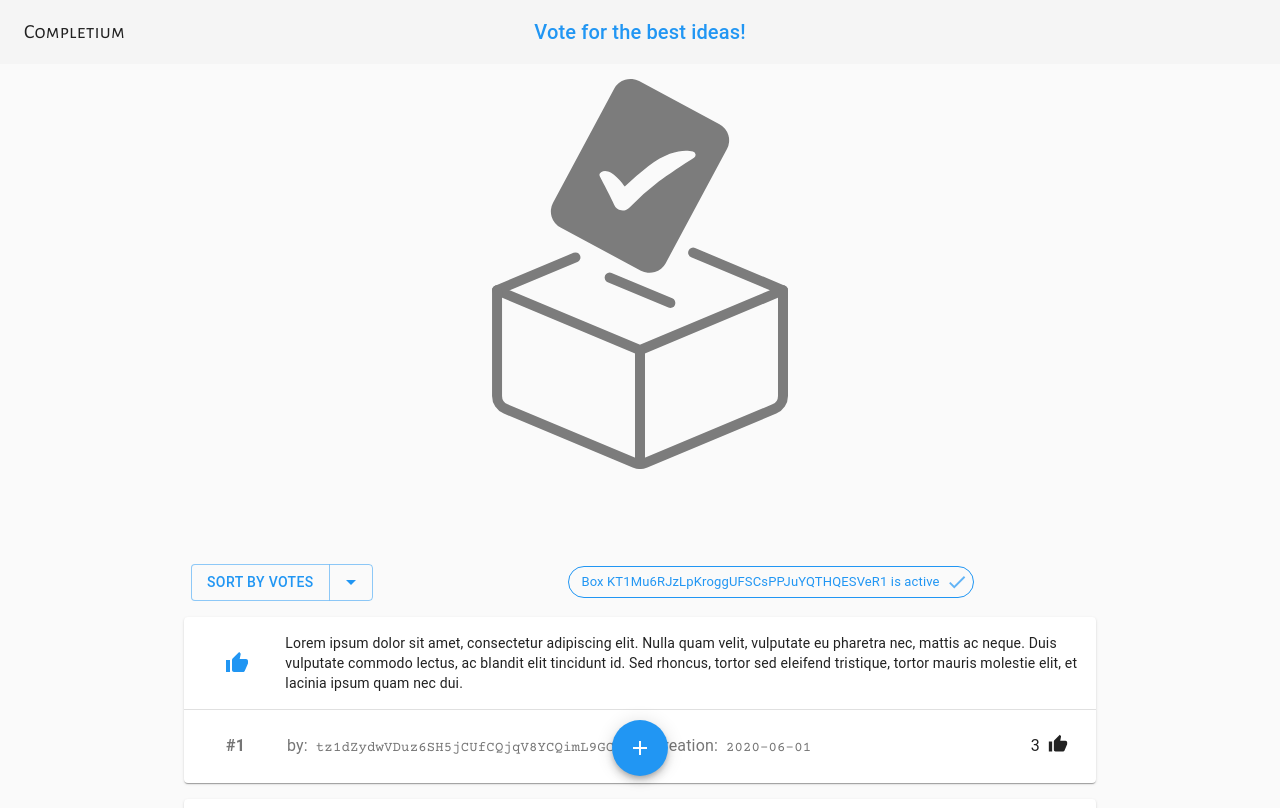
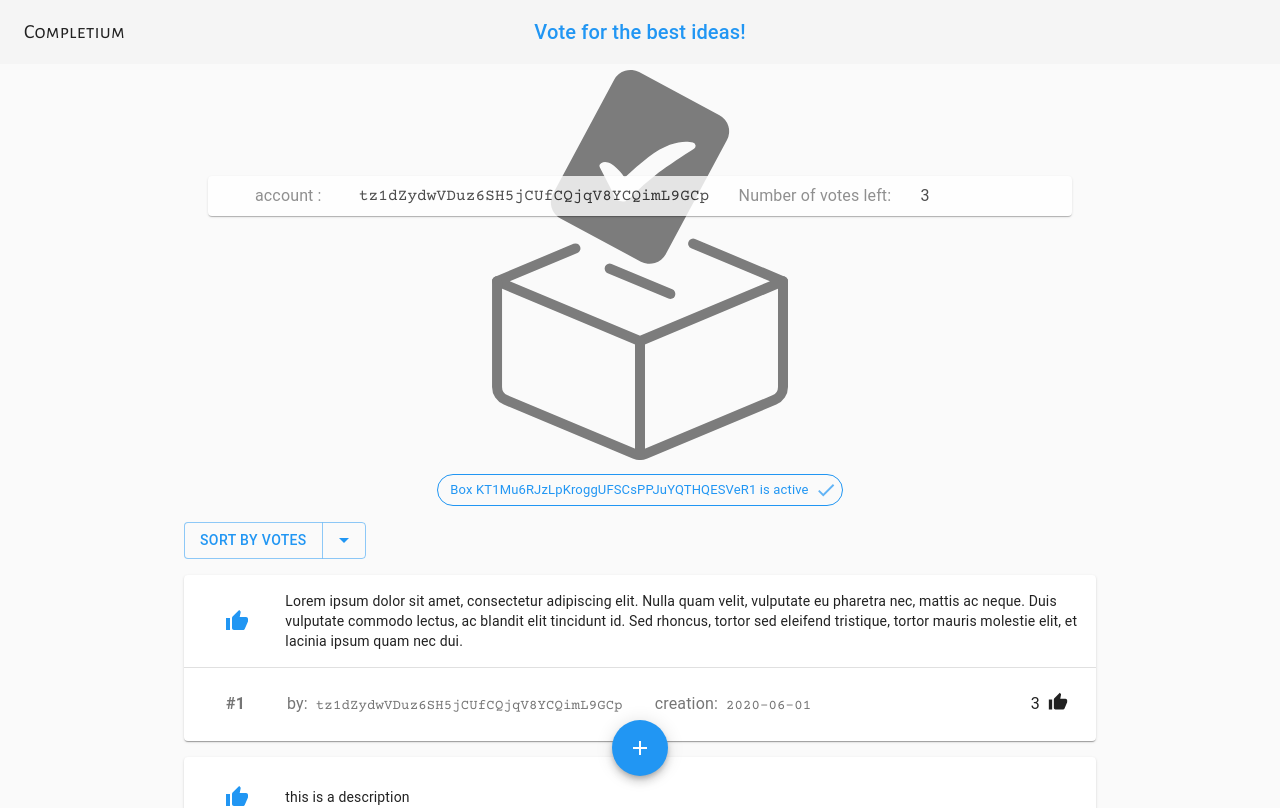
Before and after one commit to completium/completium-dapp-ideabox, a React (Create React App) app: page / in a window 1280 px wide. Shown: the top 808 px of the page. Built offline with nearby package versions, Linux system fonts and the light colour scheme.

Commit message:
adds account info

```diff
--- a/src/App.js
+++ b/src/App.js
@@ -15,6 +15,7 @@ import IdeaForm from './components/IdeaForm';
 import SortIdea from './components/SortIdea';
 import Chip from '@material-ui/core/Chip';
 import DoneIcon from '@material-ui/icons/Check';
+import Account from './components/Account';
 
 function SortIdeas(ideas, by) {
   var newideas = ideas.sort((i1, i2) => {
@@ -78,24 +79,13 @@ function App() {
           backgroundImage : "url(" + process.env.PUBLIC_URL + '/idea-box.svg' + ")",
           backgroundRepeat  : 'no-repeat',
           backgroundPosition: 'right 50% top 10%',
-          height: 500}}>
-        {/* <ConnectWallet
-          nbMiles={nbMiles}
-          nextExpiration={nextExpiration}
-          handleConnect={handleConnect}
-          openViewMiles={openViewMiles}
-          miles={miles}
-          handleMiles={handleMiles} /> */}
+          height: 410}}>
+        <Account
+          connected={true} />
         </Container>
         <Container maxWidth="md">
         <Grid container direction="row" spacing={2} style={{ marginBottom: 100 }}>
-          <Grid item>
-            <Grid container direction="row" justify="flex-start" alignItems="center" spacing={3}>
-              <Grid item xs={4}>
-                <SortIdea onClick={handleSort}/>
-              </Grid>
-              <Grid item xs={3}></Grid>
-              <Grid item xs={1}>
+          <Grid item xs={12}>
             <Chip
               label={"Box " + contractAddress + " is active"}
               color="secondary"
@@ -105,7 +95,8 @@ function App() {
               variant="outlined"
             />
           </Grid>
-            </Grid>
+          <Grid item >
+            <SortIdea onClick={handleSort}/>
           </Grid>
           {
             ideas.map(idea =>
--- /dev/null
+++ b/src/components/Account.js
@@ -0,0 +1,42 @@
+import React, { useEffect } from 'react';
+import Container from '@material-ui/core/Container';
+import Grid from '@material-ui/core/Grid';
+import Paper from '@material-ui/core/Paper';
+import Typography from '@material-ui/core/Typography';
+import LinearProgress from '@material-ui/core/LinearProgress';
+
+const Account = (props) => {
+  return (
+      <Container style={{ height: '300px'}}>
+        <Container style={{ height: '120px' }}></Container>
+        <Paper style={{ opacity: 0.8, paddingLeft: 18, paddingRight: 18 }}>
+          { (props.state === 'loading') ? (
+            <Grid container direction="row" alignItems="center" spacing={2} style={{ height: 64 }}>
+              <Grid item xs={12}>
+                <LinearProgress color="secondary" />
+              </Grid>
+            </Grid>
+          ) : (
+            <Grid container direction="row" alignItems="center" spacing={2}>
+              <Grid item xs={2} direction="row">
+                <Typography color="textSecondary">account :</Typography>
+              </Grid>
+              <Grid>
+                <Typography style={{
+                  fontFamily: 'Courier Prime, monospace',
+                }}>tz1dZydwVDuz6SH5jCUfCQjqV8YCQimL9GCp</Typography>
+              </Grid>
+              <Grid item xs={3}>
+                <Typography color="textSecondary">Number of votes left:</Typography>
+              </Grid>
+              <Grid>
+                <Typography>{3}</Typography>
+              </Grid>
+            </Grid>
+          )}
+        </Paper>
+      </Container>
+    )
+}
+
+export default Account
```
Lines whose indentation alone changed are shown as unchanged.
